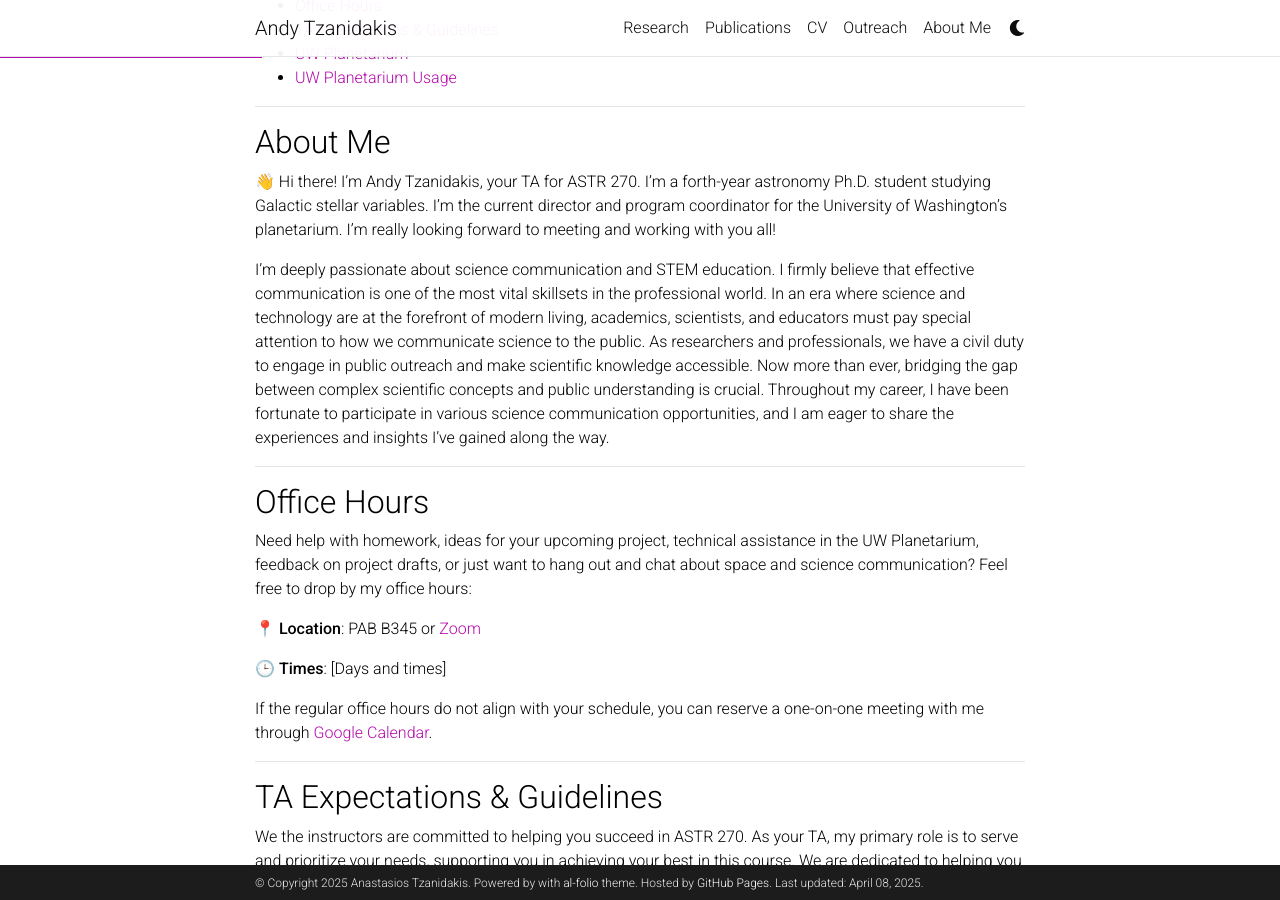
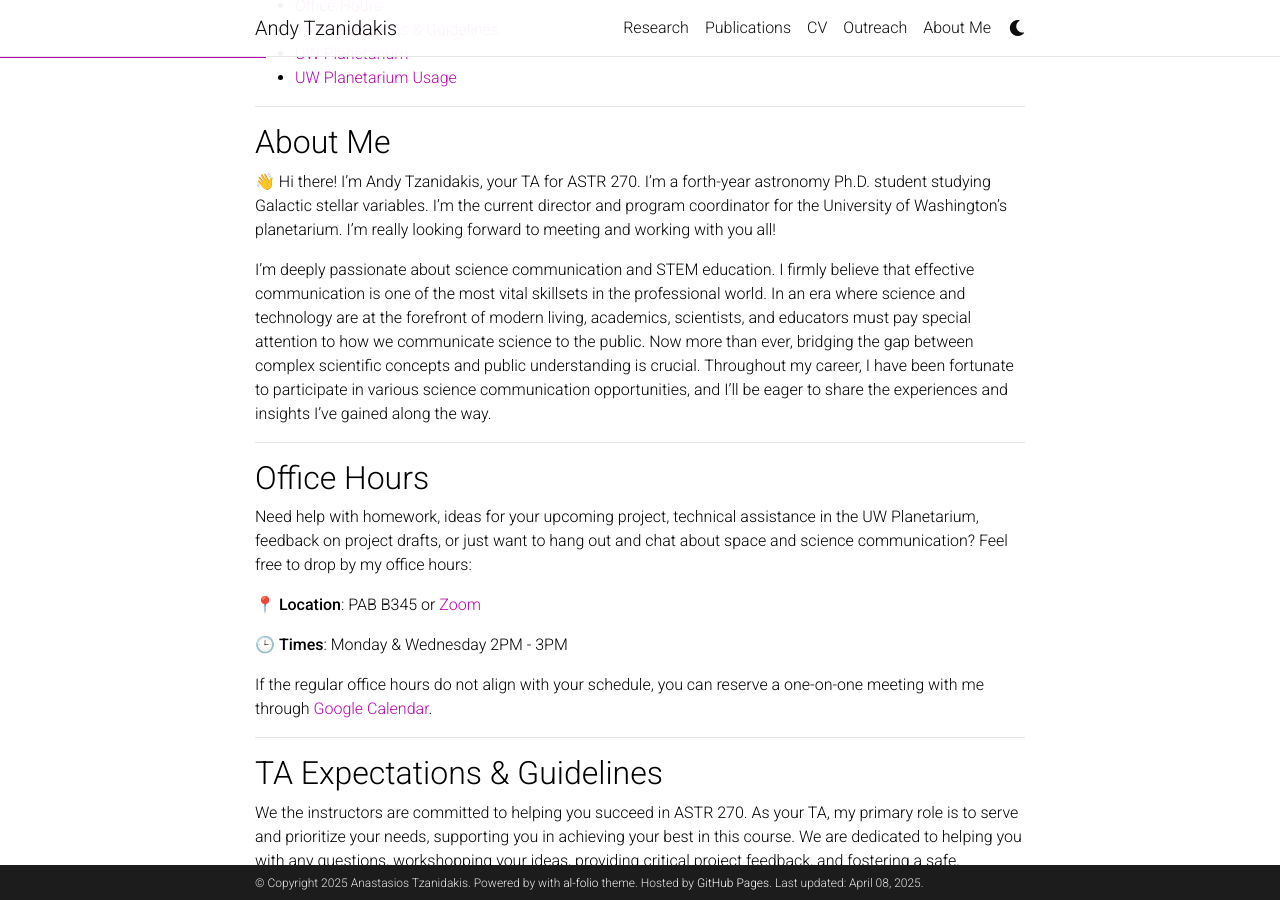
Before and after one commit to AndyTza/andytza.github.io, a Jekyll site: the page built from _pages/astr270.md, in a window 1280 px wide and 900 px high, scrolled down 318 px. Built offline with Jekyll 4.4.1, drawn with Linux system fonts in a browser that asks for light colours; comment, search, counter and statistics services are not loaded; a style sheet for code colours, icons or effects is not loaded.

Commit message:
added office hours

```diff
--- a/_pages/astr270.md
+++ b/_pages/astr270.md
@@ -24,7 +24,7 @@ Welcome! This is your go-to page for all things related to ASTR 270 and TA suppo
 
 👋 Hi there! I'm Andy Tzanidakis, your TA for ASTR 270. I'm a forth-year astronomy Ph.D. student studying Galactic stellar variables. I’m the current director and program coordinator for the University of Washington’s planetarium. I’m really looking forward to meeting and working with you all!
 
-I'm deeply passionate about science communication and STEM education. I firmly believe that effective communication is one of the most vital skillsets in the professional world. In an era where science and technology are at the forefront of modern living, academics, scientists, and educators must pay special attention to how we communicate science to the public. As researchers and professionals, we have a civil duty to engage in public outreach and make scientific knowledge accessible. Now more than ever, bridging the gap between complex scientific concepts and public understanding is crucial. Throughout my career, I have been fortunate to participate in various science communication opportunities, and I am eager to share the experiences and insights I've gained along the way.
+I'm deeply passionate about science communication and STEM education. I firmly believe that effective communication is one of the most vital skillsets in the professional world. In an era where science and technology are at the forefront of modern living, academics, scientists, and educators must pay special attention to how we communicate science to the public. Now more than ever, bridging the gap between complex scientific concepts and public understanding is crucial. Throughout my career, I have been fortunate to participate in various science communication opportunities, and I'll be eager to share the experiences and insights I've gained along the way.
 
 ---
 
@@ -35,7 +35,7 @@ Need help with homework, ideas for your upcoming project, technical assistance i
 
 📍 **Location**: PAB B345 or [Zoom](https://washington.zoom.us/my/astroandy)
 
-🕒 **Times**: [Days and times]
+🕒 **Times**: Monday & Wednesday 2PM - 3PM
 
 If the regular office hours do not align with your schedule, you can reserve a one-on-one meeting with me through [Google Calendar](https://calendar.app.google/H1nL8h3P5EfxWny58).
 
```
